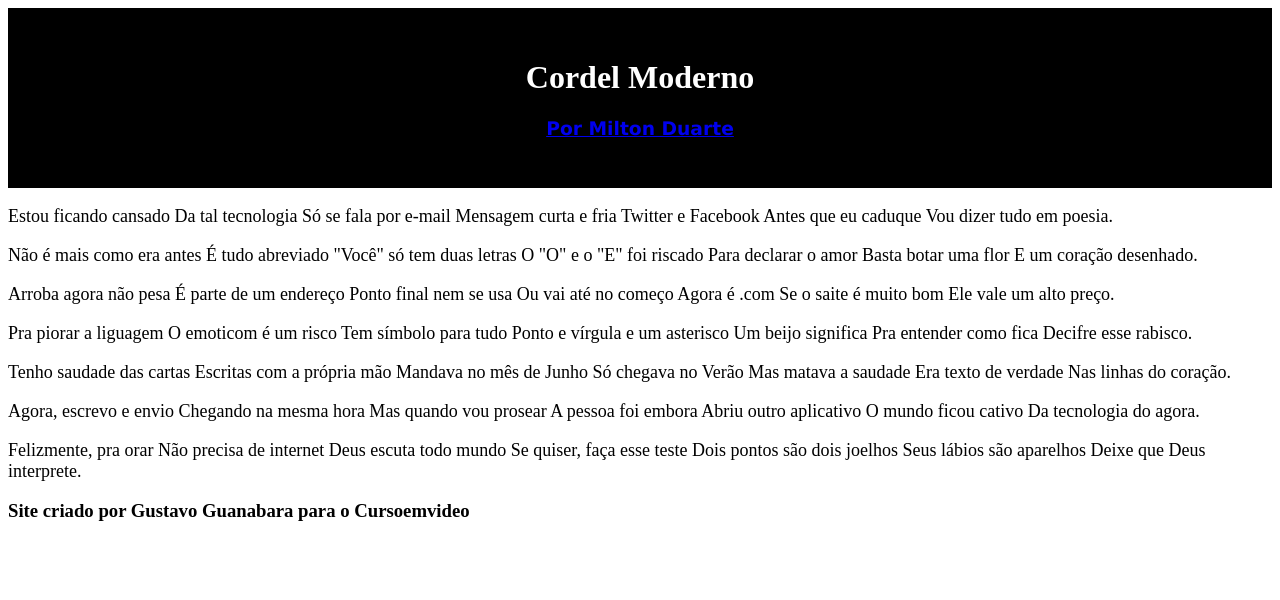
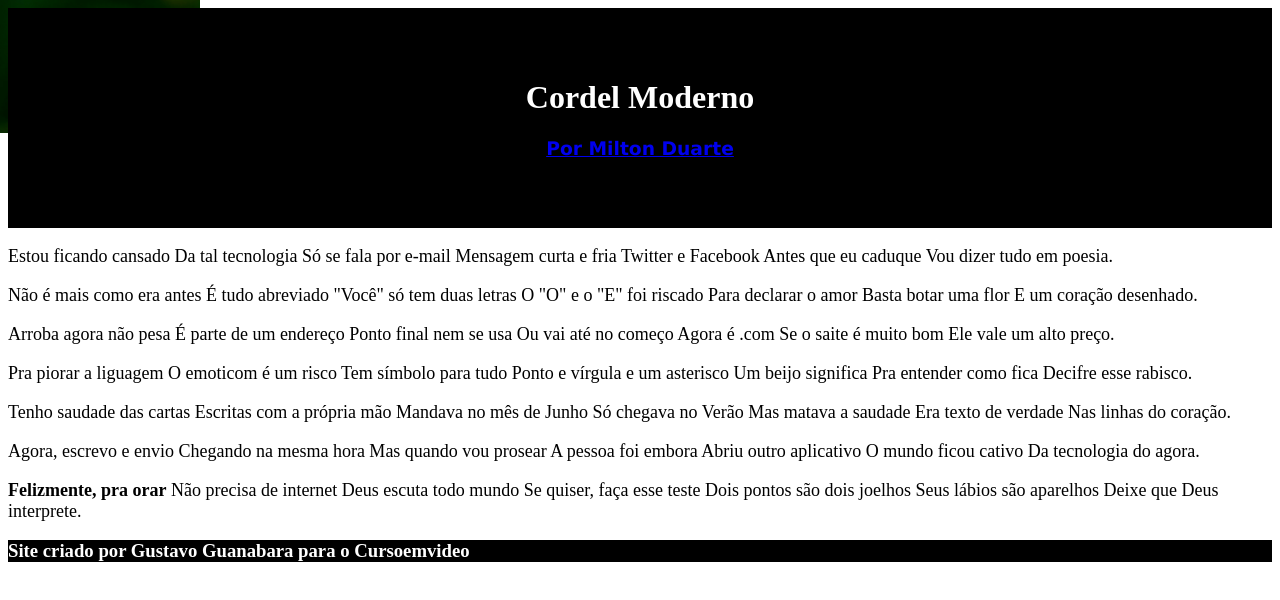
Before and after one commit to jonasalbuquerquecandido/html-css, a plain HTML site: page desafios/d012/projeto-cordel.html in a window 1280 px wide. Drawn offline with Linux system fonts and the light colour scheme; a web font is replaced by a local one.

Commit message:
I updated challengef 12

```diff
--- a/desafios/d012/projeto-cordel.html
+++ b/desafios/d012/projeto-cordel.html
@@ -26,6 +26,7 @@
                 Vou dizer tudo em poesia.
             </p>
 
+            <section>
                 <p>
                     Não é mais como era antes
                     É tudo abreviado
@@ -35,6 +36,7 @@
                     Basta botar uma flor
                     E um coração desenhado.
                 </p>
+            </section>
 
             <p>
                 Arroba agora não pesa
@@ -77,7 +79,7 @@
             </p>
 
             <p>
-                Felizmente, pra orar
+                <b>Felizmente, pra orar</b>
                 Não precisa de internet
                 Deus escuta todo mundo
                 Se quiser, faça esse teste
--- a/desafios/d012/style.css
+++ b/desafios/d012/style.css
@@ -5,22 +5,40 @@
 @import url('https://fonts.googleapis.com/css2?family=Bebas+Neue&family=Kapakana:wght@300..400&family=Passion+One:wght@400;700;900&family=Playwrite+HU:wght@100..400&family=Sriracha&family=Wavefont:wght@4..1000&display=swap');
 
 body {
+    background-image: url('imagens/background001.jpg');
+    background-size: 200px auto;
+    background-repeat: no-repeat;
     background-color: white;
     color: black;
+    font-style: unset;
 }
 
 header {
     background-color: black;
-    border: 20px solid black;
-    padding: 10px;
+    border: 30px solid black;
+    padding: 20px;
     color: white;
     text-align: center;
-    font-family: Verdana, Tahoma, sans-serif
+    font-family: Verdana, Tahoma, sans-serif;
+    font-weight: bolder;
+    text-decoration: none;
 }
 
 main {
     font-family: 'Magyarország';
     font-size: 18px;
+    font-style: unset;
+}
+
+footer {
+    background-color: black;
+    color: white;
+    margin-bottom: 0px;
+
+}
+
+section {
+    background-image: transparent;
 }
 
 h1 {
```
Lines whose indentation alone changed are shown as unchanged.
